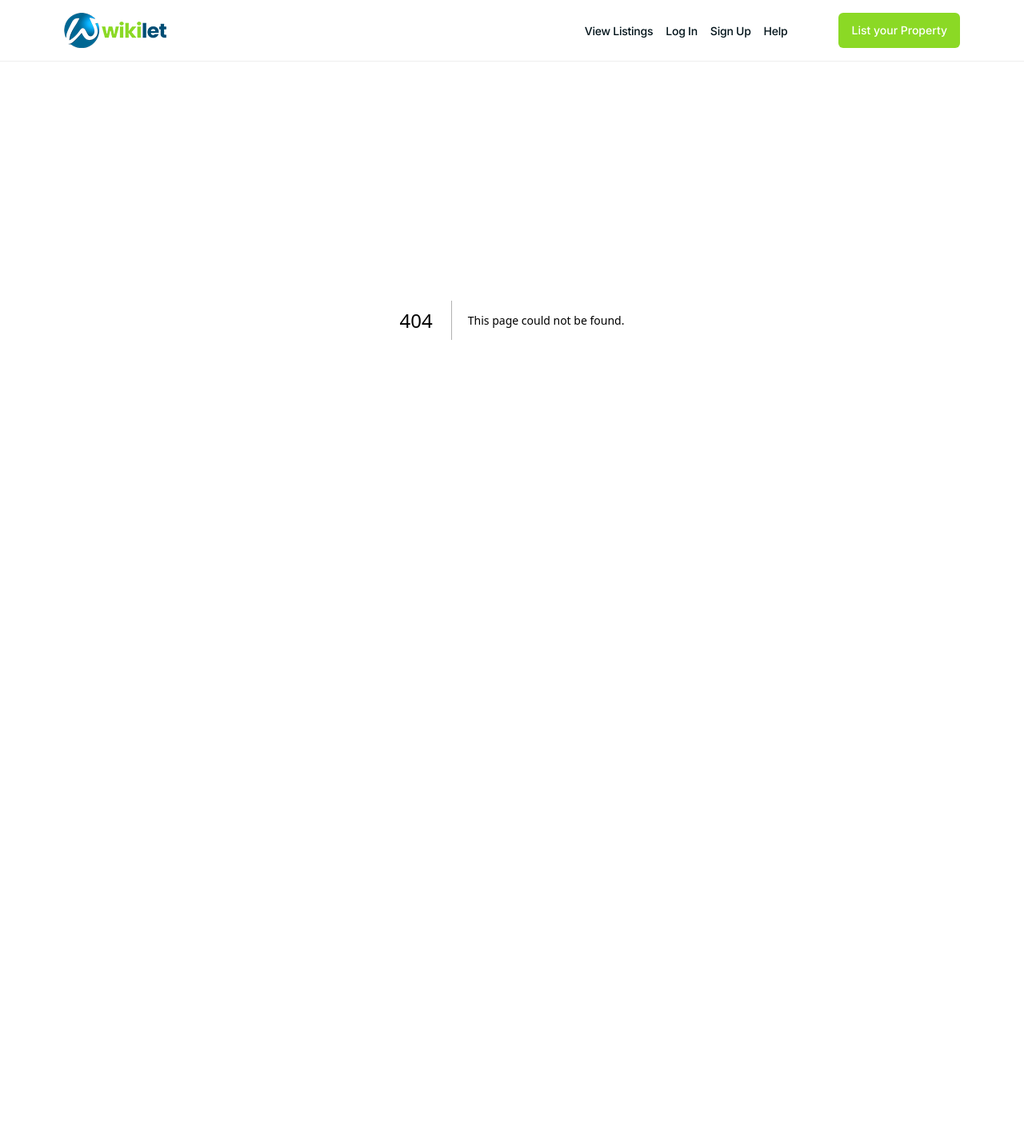
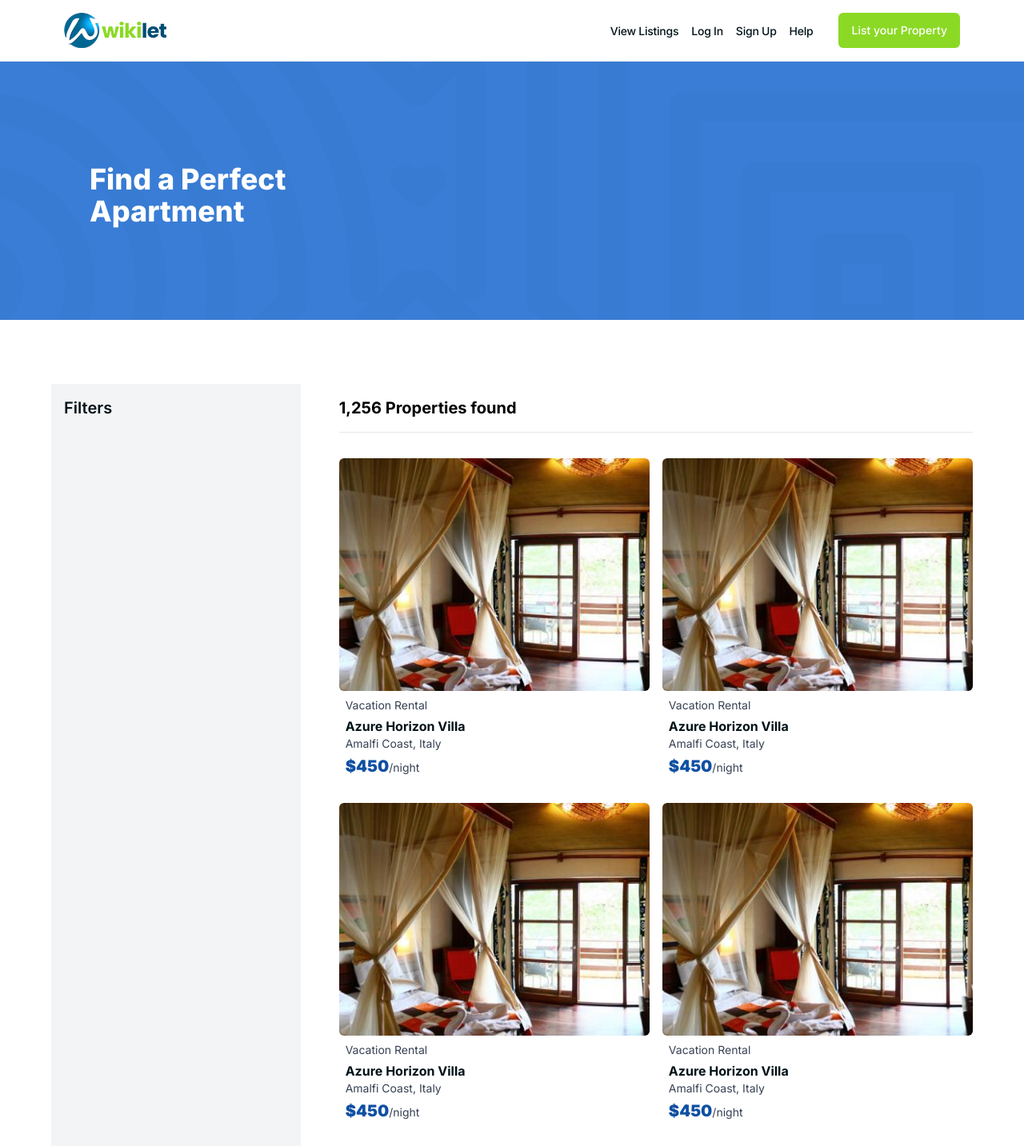
Before and after one commit to jubril-a/wikilet, a Next.js app: page /listings in a window 1280 px wide. Before the commit this address had no page. Shown: the top 1433 px of the page at 80% size. Before the commit the page ends 800 px from the top, so only its background shows below. Built offline with nearby package versions, Linux system fonts and the light colour scheme.

Commit message:
auth pages

```diff
--- /dev/null
+++ b/src/app/(auth)/components/GoogleAuth.tsx
@@ -0,0 +1,10 @@
+import Image from "next/image"
+
+export default function GoogleAuth() {
+    return (
+        <button className="flex items-center justify-center gap-4 cursor-pointer px-2 rounded-md border border-gray-400 hover:border-primary-2 focus:border-gray-300 focus:outline-0 h-11 w-full">
+            <Image src="/images/google.png" width={20} height={20} alt="" />
+            <span>Continue with Google</span>
+        </button>
+    )
+}
--- a/src/app/(auth)/login/page.tsx
+++ b/src/app/(auth)/login/page.tsx
@@ -1,7 +1,9 @@
 'use client'
 
+import HalfBox from "@/src/components/HalfBox";
 import FormInput from "@/src/components/FormInput";
 import Submit from "@/src/components/Submit";
+import GoogleAuth from "../components/GoogleAuth";
 import { useState } from "react";
 
 export default function Login() {
@@ -9,12 +11,13 @@ export default function Login() {
   const [ emailLogin, activateEmailLogin ] = useState(false)
 
   return (
-    <div className="px-4 pt-40">
-      <main className="bg-white w-90 max-w-full m-auto">
+    <HalfBox>
+      <main className="w-90 max-w-full m-auto">
         <h1 className="mb-10 text-3xl md:text-4xl font-semibold">Sign in</h1>
         <form>
           <FormInput name="email" type="email" label="Email Address" className="mb-6" />
-          {emailLogin && <div>
+          {emailLogin &&
+          <div>
             <FormInput name="password" type="password" label="Password" className="mb-6" />
 
             <Submit action="signup" />
@@ -23,11 +26,11 @@ export default function Login() {
         {!emailLogin &&
         <div className="mb-4">
           <button onClick={() => {activateEmailLogin(!emailLogin)}} className="cursor-pointer mb-6 px-2 rounded-md text-white bg-primary-1 hover:bg-primary-2 hover:text-primary-1 focus:border focus:border-gray-300 focus:outline-0 h-11 w-full">Continue with Email</button>
-          <button className="cursor-pointer px-2 rounded-md border border-gray-400 hover:border-primary-2 focus:border-gray-300 focus:outline-0 h-11 w-full">Continue with Google</button>
+          <GoogleAuth />
         </div>}
         <a href="/signup" className="block group text-gray-700 text-[14px]">Don&apos;t have an account? <span className="text-primary-1 group-hover:text-primary-2" >Sign up instead</span></a>
         <a href="/recover-pass" className="group text-gray-700 text-[14px]">Forgot Password? <span className="text-primary-1 group-hover:text-primary-2" >Recover here</span></a>
       </main>
-    </div>
+    </HalfBox>
   );
 }
--- a/src/app/(auth)/recover-pass/page.tsx
+++ b/src/app/(auth)/recover-pass/page.tsx
@@ -1,11 +1,12 @@
+import HalfBox from "@/src/components/HalfBox";
 import FormInput from "@/src/components/FormInput";
 import Submit from "@/src/components/Submit";
 
 export default function Recover() {
 
   return (
-    <div className="px-4 pt-40">
-      <main className="bg-white w-90 max-w-full m-auto">
+    <HalfBox>
+        <main className="w-90 max-w-full m-auto">
         <h1 className="mb-10 text-3xl md:text-4xl font-semibold">Reset Password</h1>
         <form>
           <FormInput name="email" type="email" label="Email Address" className="mb-6" />
@@ -13,6 +14,6 @@ export default function Recover() {
         </form>
         <a href="/signup" className="group text-gray-700 text-[14px]">Don&apos;t have an account? <span className="text-primary-1 group-hover:text-primary-2" >Sign up instead</span></a>
       </main>
-    </div>
+    </HalfBox>
   );
 }
--- a/src/app/(auth)/signup/page.tsx
+++ b/src/app/(auth)/signup/page.tsx
@@ -1,7 +1,9 @@
 'use client'
 
+import HalfBox from "@/src/components/HalfBox";
 import FormInput from "@/src/components/FormInput";
 import Submit from "@/src/components/Submit";
+import GoogleAuth from "../components/GoogleAuth";
 import { useState } from "react";
 
 export default function Signup() {
@@ -9,8 +11,8 @@ export default function Signup() {
   const [ emailSignup, activateEmailSignup ] = useState(false)
 
   return (
-    <div className="px-4 pt-40">
-      <main className="bg-white w-90 max-w-full m-auto">
+    <HalfBox>
+        <main className="w-90 max-w-full m-auto">
         <h1 className="mb-10 text-3xl md:text-4xl font-semibold">Sign up</h1>
         <form>
           <FormInput name="email" type="email" label="Email Address" className="mb-6" />
@@ -27,12 +29,11 @@ export default function Signup() {
         <div className="mb-4">
 
           <button onClick={() => {activateEmailSignup(!emailSignup)}} className="cursor-pointer mb-6 px-2 rounded-md text-white bg-primary-1 hover:bg-primary-2 hover:text-primary-1 focus:border focus:border-gray-300 focus:outline-0 h-11 w-full">Continue with Email</button>
-
-          <button className="cursor-pointer px-2 rounded-md border border-gray-400 hover:border-primary-2 focus:border-gray-300 focus:outline-0 h-11 w-full">Continue with Google</button>
+          <GoogleAuth />
 
         </div>}
         <a href="/login" className="group text-gray-700 text-[14px]">Already have an account? <span className="text-primary-1 group-hover:text-primary-2" >Log in instead</span></a>
       </main>
-    </div>
+    </HalfBox>
   );
 }
--- /dev/null
+++ b/src/app/listings/page.tsx
@@ -0,0 +1,12 @@
+import ListingHero from "@/src/components/ListingHero";
+import ListingBody from "@/src/components/ListingBody";
+
+export default function page() {
+  return (
+    <>
+      <ListingHero />
+      <ListingBody />
+      <div className="pb-50"></div>
+    </>
+  );
+}
--- /dev/null
+++ b/src/components/FilterBar.tsx
@@ -0,0 +1,19 @@
+'use client'
+
+import { Dispatch, SetStateAction } from "react";
+import { XMarkIcon } from "@heroicons/react/20/solid"
+import { cn } from "../lib/utils";
+
+export default function FilterBar({state}: {state:[boolean, Dispatch<SetStateAction<boolean>>]}) {
+
+    const [isOpen, setIsOpen] = state
+
+  return (
+    <div className={cn("w-80 bg-gray-100 p-4", isOpen ? "max-[860px]:block absolute top-0 right-0 w-80 pt-40 h-full z-5" : "max-[860px]:hidden")}>
+        <div className="flex items-center justify-between">
+            <p className="text-primary-1 font-semibold text-xl">Filters</p>
+            <XMarkIcon onClick={() => {setIsOpen(!isOpen)}} className="size-6 min-[860px]:hidden" />
+        </div>
+    </div>
+  );
+}
--- /dev/null
+++ b/src/components/HalfBox.tsx
@@ -0,0 +1,12 @@
+import React from "react";
+
+export default function HalfBox({children}: {children: React.ReactNode}) {
+    return (
+        <section className="grid min-[820px]:grid-cols-2 min-h-screen">
+            <div className="grid place-items-center">
+                {children}
+            </div>
+            <div className="bg-primary-1 min-[820px]:-order-1"></div>
+        </section>
+    )
+}
--- /dev/null
+++ b/src/components/ListingBody.tsx
@@ -0,0 +1,20 @@
+'use client'
+
+import FilterBar from "./FilterBar";
+import ListingsBar from "./ListingsBar";
+import Section from "./Section";
+import { useState } from "react";
+
+export default function ListingBody() {
+
+    const filterState = useState(false)
+
+  return (
+    <Section>
+        <div className="flex gap-12">
+            <FilterBar state={filterState} />
+            <ListingsBar state={filterState} />
+        </div>
+    </Section>
+  );
+}
--- /dev/null
+++ b/src/components/ListingHero.tsx
@@ -0,0 +1,9 @@
+export default function ListingHero() {
+  return (
+    <section className="min-h-100 flex items-center px-4 pt-40 pb-20 sm:px-16 lg:px-24 relative bg-[linear-gradient(1deg,#397dd6,#397dd6)] before:content-[''] before:absolute before:inset-0 before:bg-[url('/images/geometric-bg.jpg')] before:opacity-2 before:mix-blend-color-burn">
+        <div className="w-full max-w-280 mx-auto z-5">
+            <h1 className="text-white text-4xl max-w-100 font-extrabold mt-2 ml-4">Find a Perfect Apartment</h1>
+        </div>
+    </section>
+  );
+}
--- /dev/null
+++ b/src/components/ListingsBar.tsx
@@ -0,0 +1,56 @@
+'use client'
+
+import { AdjustmentsHorizontalIcon } from "@heroicons/react/20/solid"
+import Image from "next/image";
+import { Dispatch, SetStateAction } from "react";
+
+function ProductCard() {
+    return (
+        <div className="mb-2">
+            <div className="aspect-4/3 overflow-hidden rounded-md">
+                <Image className="w-full object-cover object-center" src="/images/product.jpg" width={280} height={280} alt="" />
+            </div>
+            <div className="p-2">
+                <p className="text-sm text-gray-700 mb-1">Vacation Rental</p>
+
+                <h3 className="font-bold text-primary-1">Azure Horizon Villa</h3>
+                <p className="text-sm text-gray-700 mb-1">Amalfi Coast, Italy</p>
+
+                <p className="text-gray-700 text-sm"><span className="text-[#1050a3] font-black text-xl">$450</span>/night</p>
+            </div>
+        </div>
+    )
+}
+
+function ListingsHead({state}: {state:[boolean, Dispatch<SetStateAction<boolean>>]}) {
+
+    const [isOpen, setIsOpen] = state
+
+    return (
+        <div className="flex justify-between items-center gap-4 border-b border-gray-200 py-4 mb-8 flex-wrap">
+            <h2 className="text-xl font-bold shrink-0">1,256 Properties found</h2>
+            <button onClick={() => {setIsOpen(!isOpen)}} className="text-gray-800 font-bold text-sm border border-gray-200 rounded-md hover:bg-gray-100 px-3 py-1 flex items-center gap-2 cursor-pointer min-[860px]:hidden">
+                Filters
+                <AdjustmentsHorizontalIcon className="size-5" />
+            </button>
+        </div>
+    )
+}
+
+export default function ListingsBar({state}: {state:[boolean, Dispatch<SetStateAction<boolean>>]}) {
+  return (
+    <div className="grow">
+      <ListingsHead state={state} />
+      <main className="grid gap-3 min-[580px]:gap-4 min-[480px]:grid-cols-2">
+        <ProductCard />
+        <ProductCard />
+        <ProductCard />
+        <ProductCard />
+        <ProductCard />
+        <ProductCard />
+        <ProductCard />
+        <ProductCard />
+      </main>
+    </div>
+  );
+}
--- a/src/components/Navbar.tsx
+++ b/src/components/Navbar.tsx
@@ -20,7 +20,7 @@ export default function Navbar() {
         <nav className="fixed z-99 bg-white w-full px-4 min-[760px]:px-8 border-b border-b-[#c6c6c648]">
             <div className="flex justify-between items-center max-w-280 py-4 mx-auto">
                 <Link href="/" className="font-bold text-2xl">
-                    <Image src="/images/logo.png" width={128} height={44} alt="wikilet" />
+                    <Image src="/images/logo.png" width={128} height={44} alt="wikilet" loading="eager" />
                 </Link>
                 <ul className="flex items-center">
                     {/* mobile navigation */}
@@ -30,17 +30,17 @@ export default function Navbar() {
                         <button className="min-[760px]:hidden cursor-pointer" onClick={() => {setVisibility(!isVisible)}}>
                             <XMarkIcon className="size-7 ml-auto mb-8" />
                         </button>
-                        <NavLink label="View Listings" url="#" />
+                        <NavLink label="View Listings" url="/listings" />
                         <NavLink label="List your Property" url="#" className="hidden max-[420px]:block" />
-                        <NavLink label="Log In" url="#" />
-                        <NavLink label="Sign Up" url="#" />
-                        <NavLink label="Help" url="/list-property" />
+                        <NavLink label="Log In" url="/login" />
+                        <NavLink label="Sign Up" url="signup" />
+                        <NavLink label="Help" url="#" />
                         {/* no idea what these are */}
-                        <Link className="text-sm font-medium text-primary-1 hover:text-primary-2 pl-4" href="/help"></Link>
+                        {/* <Link className="text-sm font-medium text-primary-1 hover:text-primary-2 pl-4" href="/help"></Link>
                         <Link className="text-sm font-medium text-primary-1 hover:text-primary-2 pl-4" href="/login"></Link>
-                        <Link className="text-sm font-medium text-primary-1 hover:text-primary-2 pl-4" href="/signup"></Link>
+                        <Link className="text-sm font-medium text-primary-1 hover:text-primary-2 pl-4" href="/signup"></Link> */}
                     </div>
-                    <Link className="text-sm font-medium text-white bg-[#8bd925] hover:text-primary-1 hover:bg-primary-2 px-4 py-3 rounded-md ml-4 max-[420px]:hidden" href="/list-property">List your Property</Link>
+                    <Link className="text-sm font-medium text-white bg-[#8bd925] hover:text-primary-1 hover:bg-primary-2 px-4 py-3 rounded-md ml-8 max-[420px]:hidden" href="/list-property">List your Property</Link>
                      <button className="min-[760px]:hidden cursor-pointer" onClick={() => {setVisibility(!isVisible)}}>
                         <Bars3Icon className="size-7 ml-4" />
                      </button>
```
Also changed, not shown: public/images/google.png (added).
